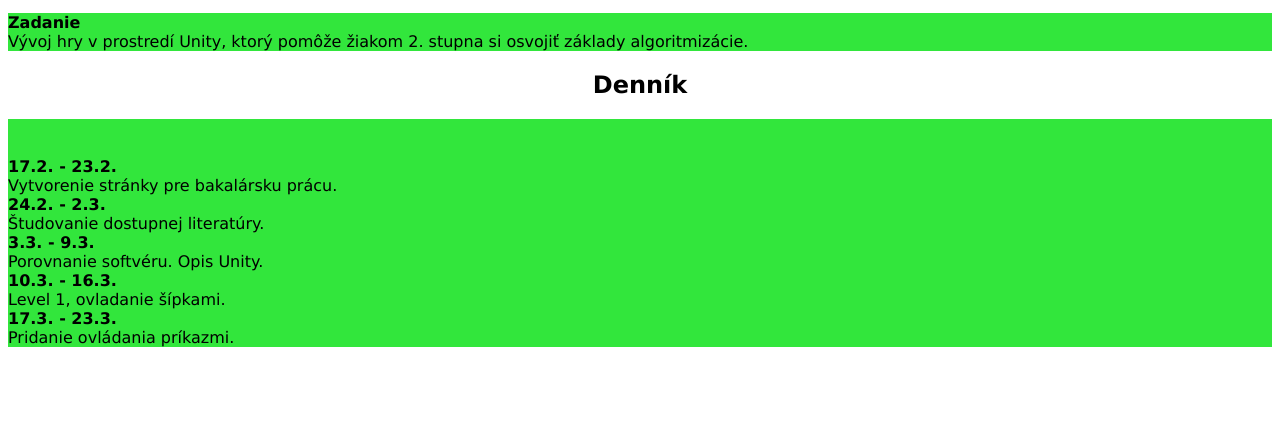
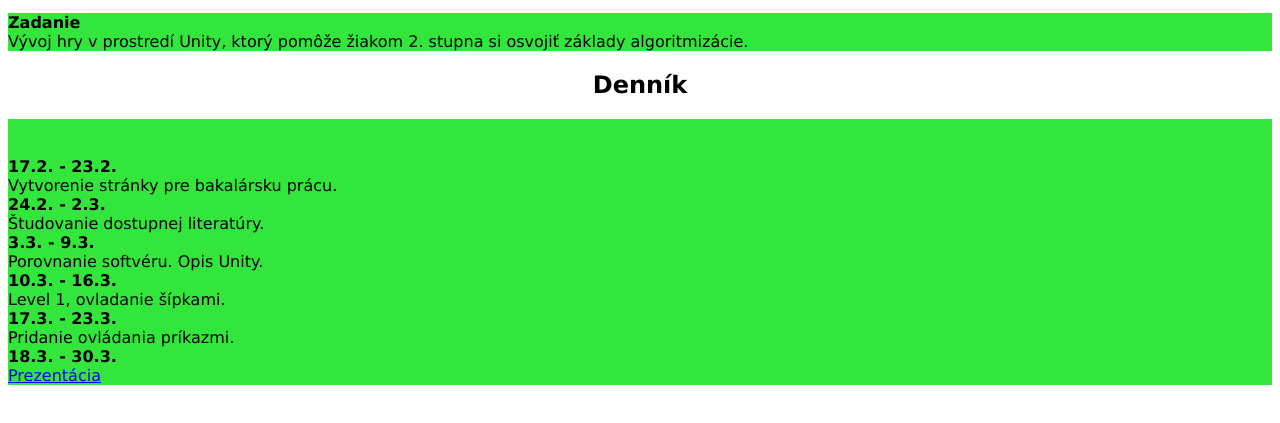
Before and after one commit to NataliaChanova2/NataliaChanova2.github.io, a plain HTML site: page index.html in a window 1280 px wide. Shown: the part 141-564 px from the top of the page. Drawn offline with Linux system fonts and the light colour scheme.

Commit message:
prezentacia

```diff
--- a/index.html
+++ b/index.html
@@ -38,6 +38,10 @@ Level 1, ovladanie šípkami.
 <b>17.3. - 23.3.</b>
 <br>
 Pridanie ovládania príkazmi.
+<br>
+<b>18.3. - 30.3.</b>
+<br>
+<a href="https://liveuniba-my.sharepoint.com/:p:/g/personal/chanova4_uniba_sk/EV-2YI5hw5BIjALr1Da54lcBZvTJScOvoXsVPv3mV0fpNg?e=SZwp45" target="_blank">Prezentácia</a>
 
 </p>
 
```
